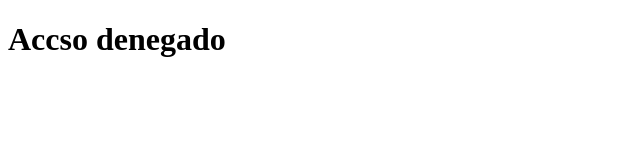
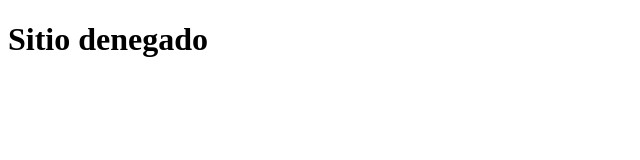
Before and after one commit to yunior1250/Rest-Server-Node-Crud-1, a website: page public/index.html in a window 1280 px wide. Shown: the whole page, without its empty margins (0-640 px from the left). Drawn offline with Linux system fonts and the light colour scheme.

Commit message:
subida a heru

```diff
--- a/public/index.html
+++ b/public/index.html
@@ -9,7 +9,7 @@
 </head>
 
 <body>
-    <h1>Accso denegado</h1>
+    <h1>Sitio  denegado</h1>
 </body>
 
 </html>
```
